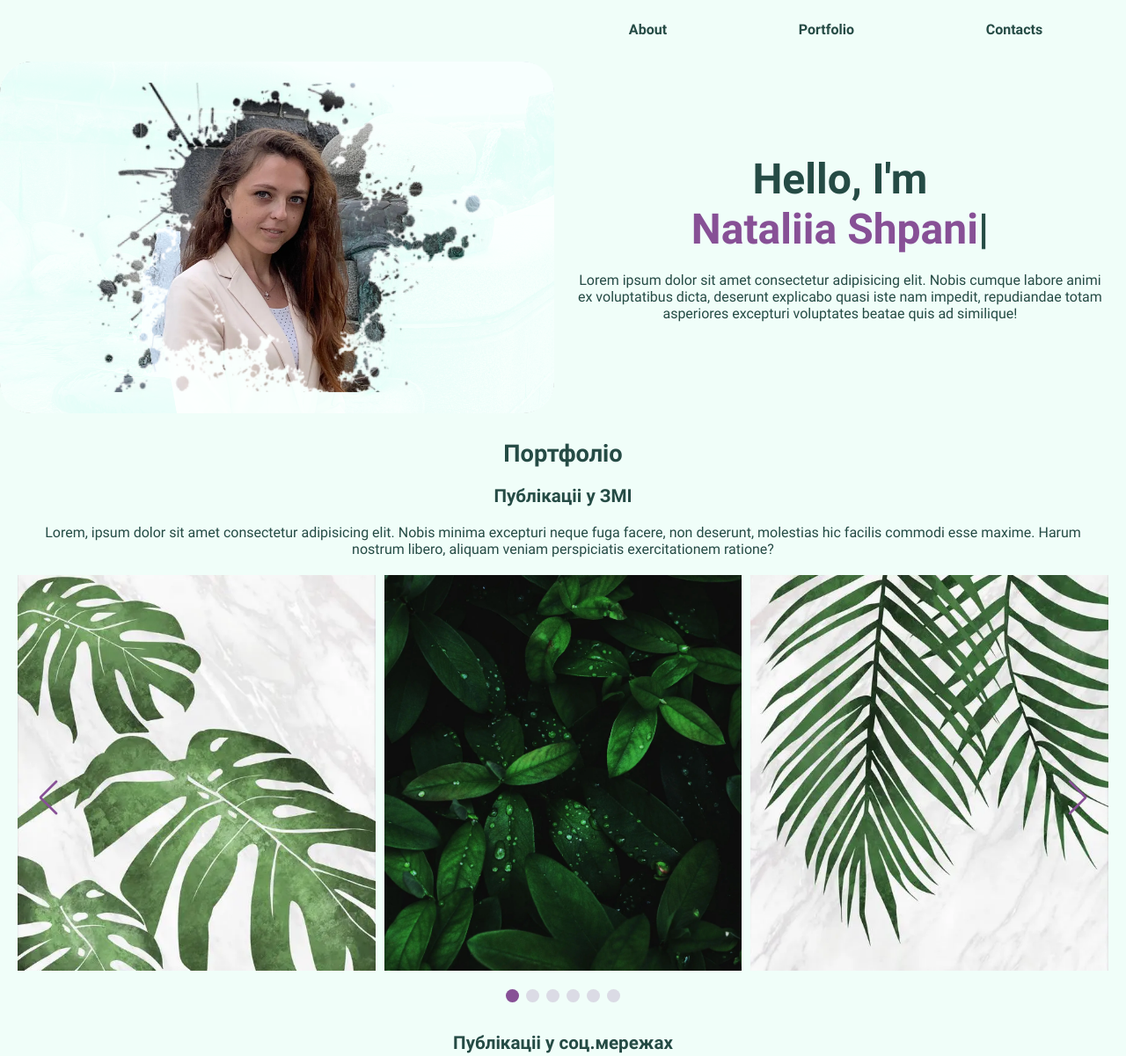
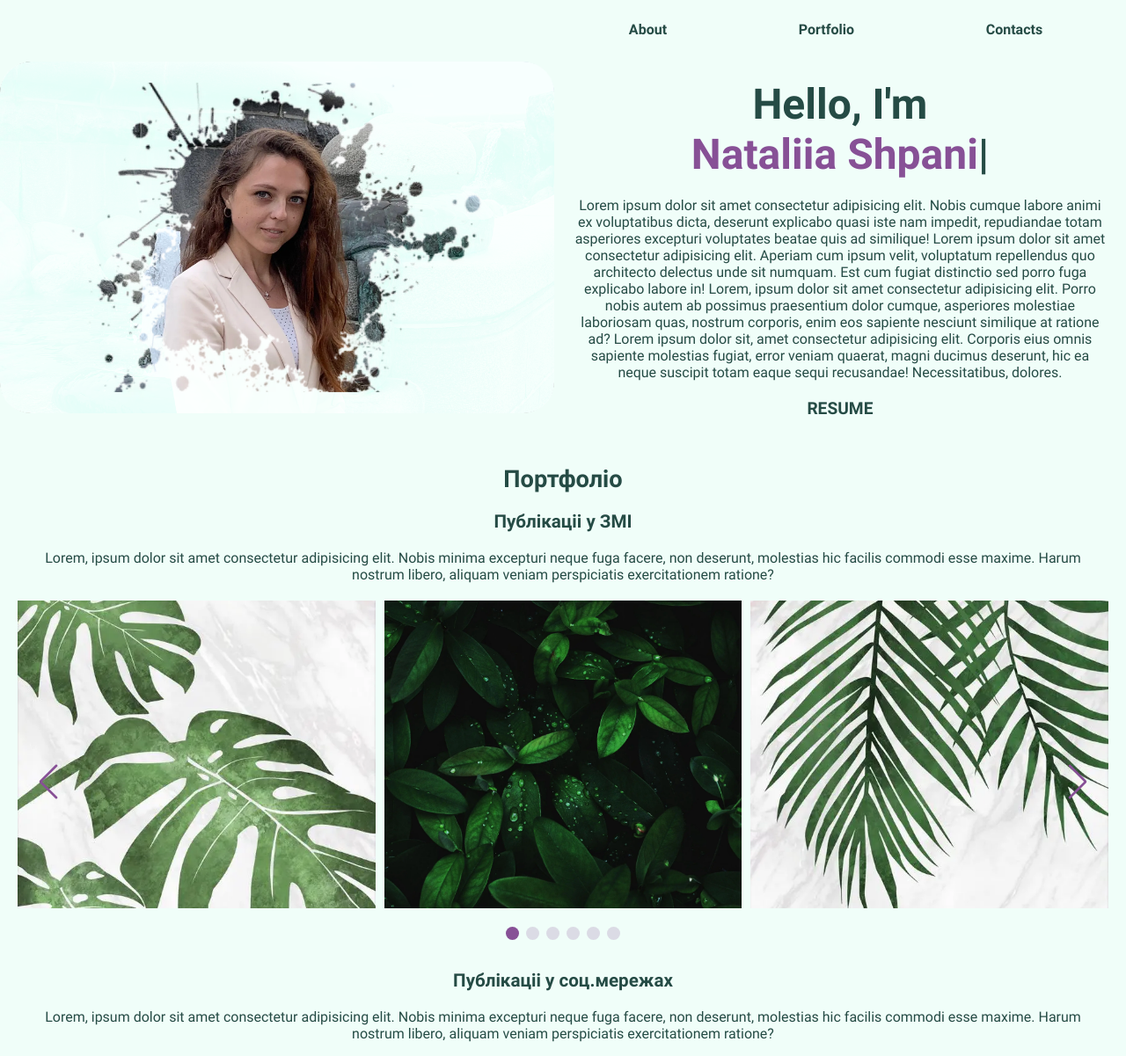
Before and after one commit to ol-yevgenii/portfolio-Nataliia_Shpaniuk, a website: page docs/index.html in a window 1280 px wide. Shown: the top 1201 px of the page at 88% size. Drawn offline with nearby package versions, Linux system fonts and the light colour scheme.

Commit message:
add resume

```diff
--- a/docs/index.html
+++ b/docs/index.html
@@ -5,14 +5,15 @@
     <meta http-equiv="X-UA-Compatible" content="IE=edge">
     <meta name="viewport" content="width=device-width, initial-scale=1.0">
     <meta name="description" content="Natalie Shpaniuk portfolio. My work experience and completed projects">
-    <link rel="stylesheet" href="./css/style.min.css?_v=20221029214611">
+    <link rel="stylesheet" href="./css/style.min.css?_v=20221029224452">
     <title>Natalia Shpanuk</title>
 </head>
 <body>
     <div class="wrapper">
         <header class="header">
     <div class="header_wrapper">
-        <div class="logo"></div>
+        <div class="logo">
+        </div>
         <div class="menu">
             <div class="menu_icon">
                 <span></span>
@@ -53,7 +54,15 @@
         <h1 class="about_greetings">
             Hello, I'm <br><span class="auto_typed"></span>
         </h1>
-        <p class="about_text">Lorem ipsum dolor sit amet consectetur adipisicing elit. Nobis cumque labore animi ex voluptatibus dicta, deserunt explicabo quasi iste nam impedit, repudiandae totam asperiores excepturi voluptates beatae quis ad similique!</p>
+        <p class="about_text">
+            Lorem ipsum dolor sit amet consectetur adipisicing elit. Nobis cumque labore animi ex voluptatibus dicta, deserunt explicabo quasi iste nam impedit, repudiandae totam asperiores excepturi voluptates beatae quis ad similique!
+            Lorem ipsum dolor sit amet consectetur adipisicing elit. Aperiam cum ipsum velit, voluptatum repellendus quo architecto delectus unde sit numquam. Est cum fugiat distinctio sed porro fuga explicabo labore in!
+            Lorem, ipsum dolor sit amet consectetur adipisicing elit. Porro nobis autem ab possimus praesentium dolor cumque, asperiores molestiae laboriosam quas, nostrum corporis, enim eos sapiente nesciunt similique at ratione ad?
+            Lorem ipsum dolor sit, amet consectetur adipisicing elit. Corporis eius omnis sapiente molestias fugiat, error veniam quaerat, magni ducimus deserunt, hic ea neque suscipit totam eaque sequi recusandae! Necessitatibus, dolores.
+        </p>
+        <div class="about_resume">
+            <a href="https://drive.google.com/file/d/1juAMbE4cSxMWu8D8A9gbwjEh3-UAOHLr/view" target="_blank">resume</a>
+        </div>
     </div>
 </section>
     <section class="portfolio">
@@ -332,7 +341,7 @@
     </div>
 </footer>
     </div>
-    <script src="https://cdn.jsdelivr.net/npm/typed.js@2.0.12?_v=20221029214611"></script>
-    <script src="js/app.min.js?_v=20221029214611"></script>
+    <script src="https://cdn.jsdelivr.net/npm/typed.js@2.0.12?_v=20221029224452"></script>
+    <script src="js/app.min.js?_v=20221029224452"></script>
 </body>
 </html>
--- a/gulp/version.json
+++ b/gulp/version.json
@@ -1,3 +1,3 @@
 {
-    "main": "20221029214611"
+    "main": "20221029224452"
 }
--- a/src/js/app.js
+++ b/src/js/app.js
@@ -56,7 +56,7 @@ new Swiper('.image-slider', {
       320: {
         slidesPerView: 1,
       },
-      767: {
+      668: {
         slidesPerView: 2,
       },
       992: {
--- a/src/scss/about.scss
+++ b/src/scss/about.scss
@@ -37,6 +37,23 @@
         font-size: 1rem;
         font-weight: normal;
     }
+
+    &_resume {
+        margin-top: 20px;
+
+        text-transform: uppercase;
+        font-weight: bold;
+        font-size: 1.2rem;
+
+        border-bottom: 3px solid transparent;
+        transition: all .3s ease 0s;
+    }
+
+    &_resume:hover {
+        border-bottom: 3px solid #254b45;
+    }
+
+
 }
 
 @media (min-width: 450px) {
--- a/src/scss/swiper.scss
+++ b/src/scss/swiper.scss
@@ -6,18 +6,32 @@
 .image-slider__image {
     text-align: center;
 
-    height: 500px;
+    height: 400px;
 }
 
 .image-slider__image img {
     width: 100%;
-    height: 450px;
+    height: 350px;
     object-fit: cover;
 }
 
 .image-slider .swiper-button-prev,
 .image-slider .swiper-button-next {
-    display: none;
+    padding-top: 5px;
+    width: 50px;
+    height: 50px;
+}
+
+.image-slider .swiper-button-prev::after,
+.image-slider .swiper-button-next::after {
+    color:rgb(135, 80, 150);
+    font-size: 30px;
+}
+
+.image-slider .swiper-button-prev:hover,
+.image-slider .swiper-button-next:hover {
+    border-radius: 50%;
+    background-color: rgba(135, 80, 150, .15);
 }
 
 .image-slider .swiper-pagination {
@@ -36,7 +50,6 @@
 
     .image-slider .swiper-button-prev,
     .image-slider .swiper-button-next {
-        display: block;
         padding-top: 5px;
         width: 50px;
         height: 50px;
@@ -44,13 +57,6 @@
 
     .image-slider .swiper-button-prev::after,
     .image-slider .swiper-button-next::after {
-        color:rgb(135, 80, 150);
         font-size: 40px;
     }
-
-    .image-slider .swiper-button-prev:hover,
-    .image-slider .swiper-button-next:hover {
-        border-radius: 50%;
-        background-color: rgba(135, 80, 150, .15);
-    }
 }
```
Also changed, not shown: src/html/about.html (+9 -1 lines), src/html/header.html (+2 -1 lines), docs/css/style.css, docs/css/style.min.css, docs/js/app.min.js.
